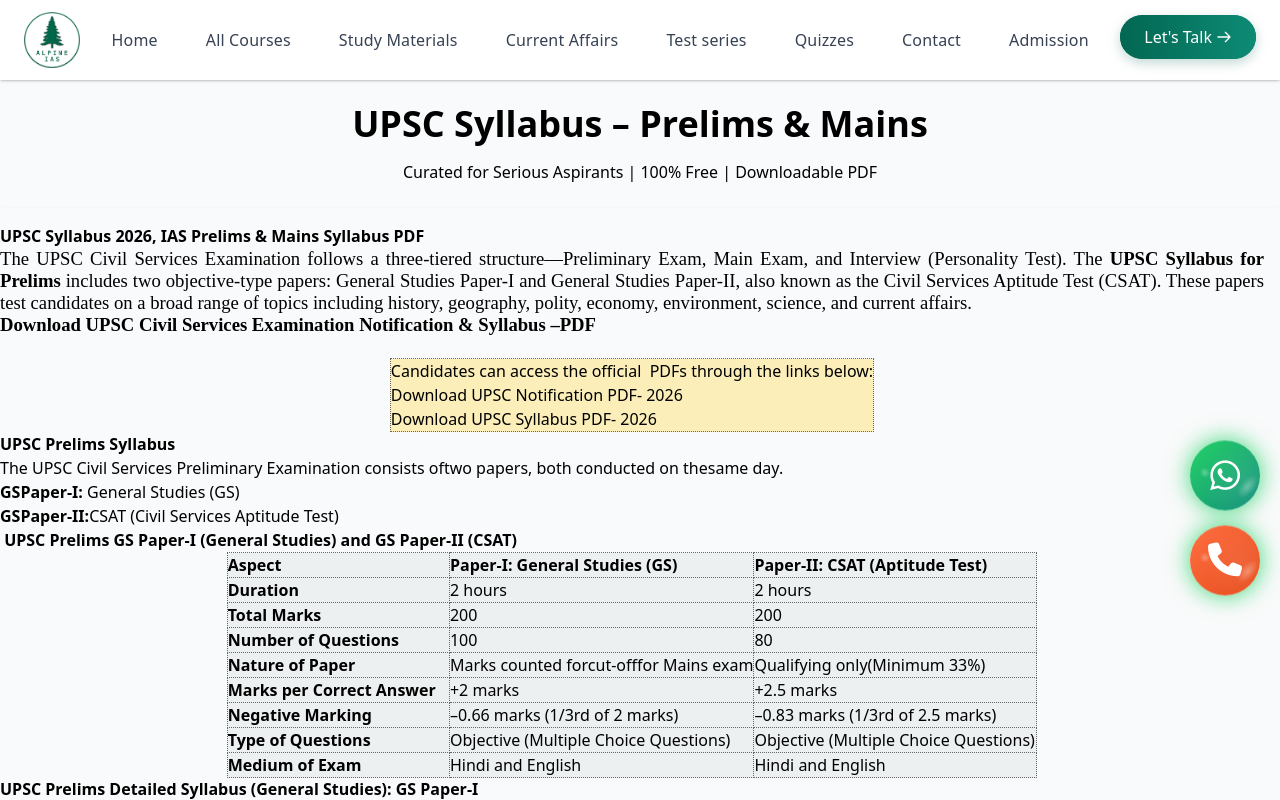
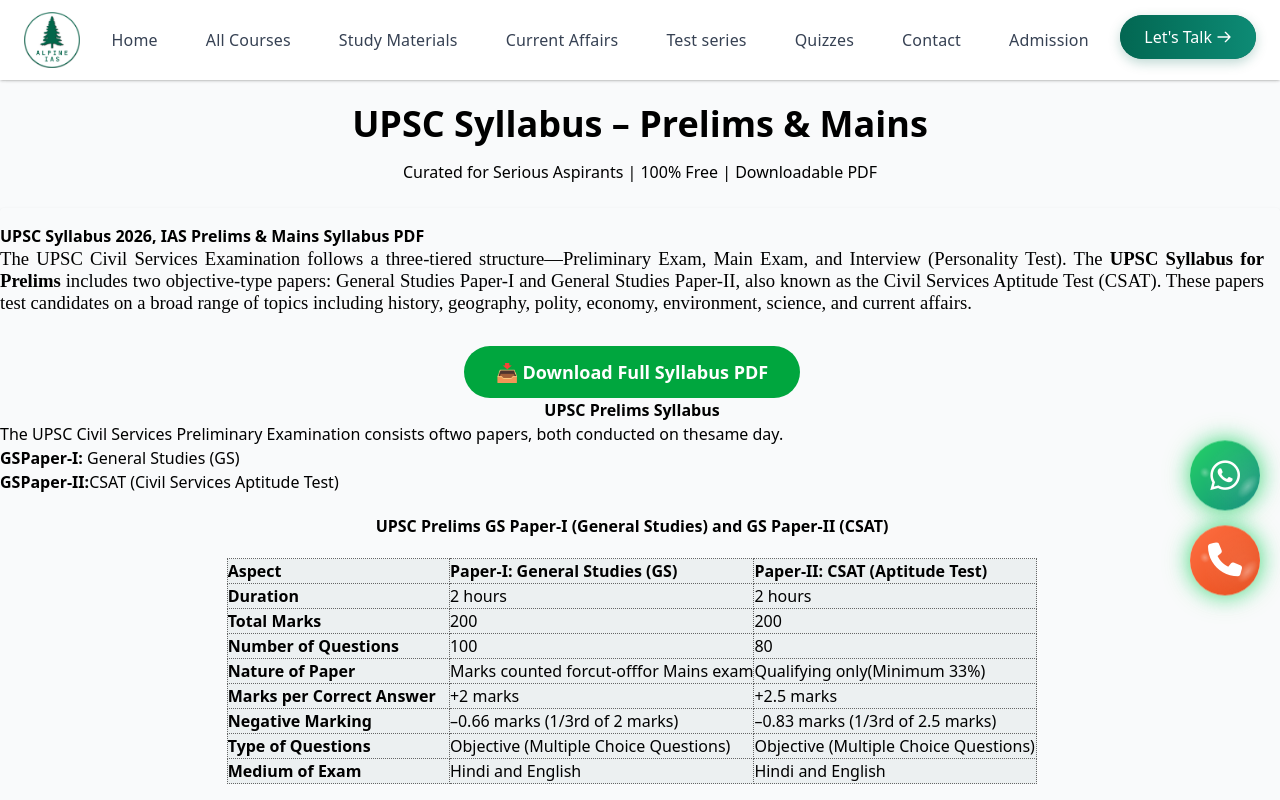
Before and after one commit to abhimanyuonline/AlpineIAS, a SvelteKit app: page /study-material/syllabus in a window 1280 px wide. Built offline with nearby package versions, Linux system fonts and the light colour scheme.

Commit message:
link added

```diff
--- a/src/routes/study-material/syllabus/+page.svelte
+++ b/src/routes/study-material/syllabus/+page.svelte
@@ -19,19 +19,17 @@
 						<div class="content pt-4 pr-4 pb-4">
 							<h2 dir="ltr"><strong>UPSC Syllabus 2026, IAS Prelims &amp; Mains Syllabus PDF<b></b></strong></h2>
 <p class="MsoNormal" style="margin-bottom: .0001pt; text-align: justify; line-height: normal;"><span style="font-size: 14.0pt; font-family: 'Kokila','sans-serif'; mso-fareast-font-family: 'Times New Roman'; mso-fareast-language: EN-IN;">The UPSC Civil Services Examination follows a three-tiered structure—Preliminary Exam, Main Exam, and Interview (Personality Test). The <b>UPSC Syllabus for Prelims</b> includes two objective-type papers: General Studies Paper-I and General Studies Paper-II, also known as the Civil Services Aptitude Test (CSAT). These papers test candidates on a broad range of topics including history, geography, polity, economy, environment, science, and current affairs.</span></p>
-<h2 class="MsoNormal" style="margin-bottom: .0001pt; text-align: justify; line-height: normal;"><span style="font-size: 14.0pt; font-family: 'Kokila','sans-serif'; mso-fareast-font-family: 'Times New Roman'; mso-fareast-language: EN-IN;"><span><strong>Download UPSC Civil Services Examination Notification &amp; Syllabus –PDF</strong><br></span><br></span></h2>
-<div dir="ltr" style="text-align: left;">
-<table class="table table-bordered"><colgroup><col width="601" style="width: 100%;"></colgroup>
-<tbody>
-<tr>
-<td style="background-color: #fbeeb8;">
-<p dir="ltr"><span>Candidates can access the official&nbsp; PDFs through the links below:</span></p>
-<p dir="ltr"><a href="https://upsc.gov.in/sites/default/files/Notif-CSP-2026-Engl-060226Rev.pdf" target="_blank" rel="noopener"><span>Download UPSC Notification PDF- 2026</span></a></p>
-<p dir="ltr"><a href="https://www.sanskritiias.com/uploaded_files/pdf/UPSC_Syllabus(Pre_Mains)_2025.pdf" target="_blank" rel="noopener"><span>Download UPSC Syllabus PDF- 2026</span><span>&nbsp;</span></a></p>
-</td>
-</tr>
-</tbody>
-</table>
+<p class="spaced-paragraph"></p>
+ <div class="flex justify-center mt-8">
+      <a
+        href="https://epx9v2hhyesb31wl.public.blob.vercel-storage.com/Notif-CSP-2025-Engl-220125%20%282%29.pdf"
+        class="bg-green-600 hover:bg-green-700 text-white px-8 py-3 rounded-full font-semibold text-lg transition-colors"
+        target="_blank"
+      >
+        📥 Download Full Syllabus PDF
+      </a>
+    </div>
+<div dir="ltr" style="text-align: center;">
 <h2><strong><b></b>UPSC Prelims Syllabus</strong></h2>
 </div>
 <p dir="ltr"><span>The UPSC Civil Services Preliminary Examination consists of </span><span>two papers</span><span>, both conducted on the </span><span>same day</span><span>.</span></p>
@@ -39,7 +37,9 @@
 <li><strong>GS</strong><span><strong> Paper-I:</strong> General Studies (GS)</span></li>
 <li><strong>GS</strong><span><strong> Paper-II: </strong>CSAT (Civil Services Aptitude Test)</span></li>
 </ul>
-<h2><span></span><strong>&nbsp;UPSC Prelims GS Paper-I (General Studies) and GS Paper-II (CSAT)</strong></h2>
+<p class="spaced-paragraph"></p>
+<h2 style="text-align: center;"><span></span><strong>UPSC Prelims GS Paper-I (General Studies) and GS Paper-II (CSAT)</strong></h2>
+<p class="spaced-paragraph"></p>
 <div dir="ltr" style="text-align: left;">
 <table class="table table-bordered"><colgroup><col width="165" style="width: 27.4542%;"><col width="226" style="width: 37.604%;"><col width="210" style="width: 34.9418%;"></colgroup>
 <tbody>
@@ -144,7 +144,8 @@
 </tr>
 </tbody>
 </table>
-<h2 class="MsoNormal" style="margin-bottom: 0.0001pt; line-height: normal; text-align: left;"><strong>UPSC Prelims Detailed Syllabus (General Studies): GS Paper-I<br><br></strong></h2>
+<p class="spaced-paragraph"></p>
+<h2 class="MsoNormal" style="margin-bottom: 0.0001pt; line-height: normal; text-align: center;"><strong>UPSC Prelims Detailed Syllabus (General Studies): GS Paper-I<br><br></strong></h2>
 </div>
 <div dir="ltr" style="text-align: left;">
 <table class="table table-bordered"><colgroup><col width="255" style="width: 42.3588%;"><col width="347" style="width: 57.6412%;"></colgroup>
@@ -216,7 +217,9 @@
 </tbody>
 </table>
 </div>
-<h2 dir="ltr"><strong>UPSC Prelims Detailed Syllabus (CSAT): GS Paper-II</strong></h2>
+<p class="spaced-paragraph"></p>
+<h2 dir="ltr" style="text-align: center;"><strong>UPSC Prelims Detailed Syllabus (CSAT): GS Paper-II</strong></h2>
+<p class="spaced-paragraph"></p>
 <div dir="ltr" style="text-align: left;">
 <table class="table table-bordered"><colgroup><col width="311" style="width: 51.7471%;"><col width="290" style="width: 48.2529%;"></colgroup>
 <tbody>
@@ -297,8 +300,9 @@
 <li dir="ltr" role="presentation"><span>There is 1/3 negative marking for every incorrect answer, so guesswork should be done cautiously.</span></li>
 <li dir="ltr" role="presentation"><span>CSAT (Paper-II) should not be taken lightly, as it is qualifying in nature and can be a deciding factor.</span><strong><b><br></b></strong></li>
 </ul>
-<h2 dir="ltr"><strong>UPSC Mains Syllabus</strong></h2>
+<h2 dir="ltr" style="text-align: center;"><strong>UPSC Mains Syllabus</strong></h2>
 <p dir="ltr"><span>The UPSC Civil Services Mains Examination is the second stage of the prestigious civil services exam in India. It consists of nine descriptive papers, including four General Studies papers, an Essay, two language papers, and two optional subject papers. This stage tests a candidate’s in-depth knowledge, analytical ability, and writing skills necessary for administrative responsibilities.</span></p>
+<p class="spaced-paragraph"></p>
 <div dir="ltr" style="text-align: center;">
 <table class="table table-bordered"><colgroup><col width="76" style="width: 14.579%;"><col width="408" style="width: 74.4192%;"><col width="60" style="width: 11.0018%;"></colgroup>
 <tbody>
@@ -460,10 +464,13 @@
 </tbody>
 </table>
 </div>
-<h2 dir="ltr"><strong>UPSC Mains Syllabus for Qualifying Papers (Indian Languages and English)</strong></h2>
+<p class="spaced-paragraph"></p>
+<h2 dir="ltr" style="text-align: center;"><strong>UPSC Mains Syllabus for Qualifying Papers (Indian Languages and English)</strong></h2>
+<p class="spaced-paragraph"></p>
 <p dir="ltr"><span>UPSC Mains includes two qualifying papers: Paper A (Compulsory Indian Language) and Paper B (English), each of 300 marks. Candidates must secure at least 25% marks in both to have their other papers evaluated. These papers test basic comprehension and writing skills. Marks in these are not counted for final ranking but are mandatory to qualify.</span></p>
 <p dir="ltr"><span>The pattern of questions would be broadly as follows:</span></p>
 <div dir="ltr" style="text-align: left;">
+<p class="spaced-paragraph"></p>
 <table class="table table-bordered"><colgroup><col width="138" style="width: 24.1259%;"><col width="434" style="width: 75.8741%;"></colgroup>
 <tbody>
 <tr>
@@ -512,16 +519,9 @@
 <li dir="ltr" role="presentation"><span>Important Geophysical Phenomena such as earthquakes, Tsunami, Volcanic activity, cyclone etc., geographical features and their location-changes in critical geographical features (including water-bodies and ice-caps) and in flora and fauna and the effects of such changes.</span><strong><b></b></strong></li>
 </ul>
 <div dir="ltr" style="text-align: left;">
-<table class="table table-bordered"><colgroup><col width="473" style="width: 100%;"></colgroup>
-<tbody>
-<tr>
-<td style="background-color: #ecf0f1;">
-<p dir="ltr"><span><strong>UPSC Mains Syllabus: </strong>Paper-II/General Studies-I <a href="https://www.sanskritiias.com/upsc-syllabus/general-studies-i" title="general-studies-i" target="_blank" rel="noopener">(Know more)</a></span></p>
-</td>
-</tr>
-</tbody>
-</table>
+<p class="spaced-paragraph"></p>
 <h2><strong><b></b></strong><strong>UPSC Mains Syllabus: Paper-III/General Studies-II</strong></h2>
+<p class="spaced-paragraph"></p>
 </div>
 <div dir="ltr" style="text-align: left;"><strong><b></b></strong><span>Governance, Constitution, Polity, Social Justice and International Relations</span></div>
 <ul style="list-style-type: square;">
@@ -547,16 +547,9 @@
 <li dir="ltr" role="presentation"><span>Important International Institutions, agencies and fora - their Structure, Mandate.</span><strong><b>&nbsp;</b></strong></li>
 </ul>
 <div dir="ltr" style="text-align: center;">
-<table class="table table-bordered"><colgroup><col width="463" style="width: 463px;"></colgroup>
-<tbody>
-<tr>
-<td style="background-color: #ecf0f1;">
-<p dir="ltr"><span><strong>UPSC Mains Syllabus: </strong>Paper-III/General Studies-II <a href="https://www.sanskritiias.com/upsc-syllabus/general-studies-ii" title="general-studies-ii" target="_blank" rel="noopener">(Know more)</a></span></p>
-</td>
-</tr>
-</tbody>
-</table>
+<p class="spaced-paragraph"></p>
 <h2 style="text-align: left;"><strong><b></b></strong><strong>UPSC Mains Syllabus: Paper-IV/General Studies-III<b></b></strong></h2>
+<p class="spaced-paragraph"></p>
 </div>
 <p dir="ltr"><span>Technology, Economic Development, Bio-diversity, Environment, Security and Disaster Management</span></p>
 <ul style="list-style-type: square;">
@@ -582,16 +575,9 @@
 <li dir="ltr" role="presentation"><span>Various Security Forces and Agencies and their Mandate.</span><strong><b><br></b></strong></li>
 </ul>
 <div dir="ltr" style="text-align: left;">
-<table class="table table-bordered"><colgroup><col width="507" style="width: 507px;"></colgroup>
-<tbody>
-<tr>
-<td style="background-color: #ecf0f1;">
-<p dir="ltr"><span><strong>UPSC Mains Syllabus: </strong>Paper-IV/General Studies-III <a href="https://www.sanskritiias.com/upsc-syllabus/general-studies-iii" title="general-studies-iii" target="_blank" rel="noopener">(Know more)</a></span></p>
-</td>
-</tr>
-</tbody>
-</table>
+<p class="spaced-paragraph"></p>
 <h2><strong><b></b></strong><strong>UPSC Mains Syllabus: Paper-V/General Studies- IV</strong></h2>
+<p class="spaced-paragraph"></p>
 </div>
 <div dir="ltr" style="text-align: left;"><strong><b></b>Ethics, Integrity and Aptitude</strong></div>
 <p dir="ltr"><span>This paper will include questions to test the candidates’ attitude and approach to issues relating to integrity, probity in public life and his problem solving approach to various issues and conflicts faced by him in dealing with society. Questions may utilise the case study approach to determine these aspects. The following broad areas will be covered:</span></p>
@@ -798,28 +784,8 @@
 </div>
 </div>
 </div>
-<br>    <section class="mb-6">
-      <button class="text-blue-600 underline" on:click={toggle}>
-        <span>{show ? 'Hide' : 'Show'}</span> Download Official Syllabus PDF
-      </button>
-
-      {#if show}
-        <ul class="list-disc pl-5 mt-4 space-y-2 text-green-700 text-sm">
-          <li><a href="https://drive.google.com/drive/folders/15eDW0BNwfJ7JI4QY1Z-C7Yem2X0LnjSg?usp=sharing" target="_blank" class="underline">📄 UPSC Prelims + Mains Official Syllabus PDF</a></li>
-        </ul>
-      {/if}
-    </section>
-
-    <div class="flex justify-center mt-8">
-      <a
-        href="https://drive.google.com/drive/folders/15eDW0BNwfJ7JI4QY1Z-C7Yem2X0LnjSg?usp=sharing"
-        class="bg-green-600 hover:bg-green-700 text-white px-8 py-3 rounded-full font-semibold text-lg transition-colors"
-        target="_blank"
-      >
-        📥 Download Full Syllabus PDF
-      </a>
-    </div>
-  </main>
+<br>
+</main>
 </div>
 
 <style>
@@ -835,4 +801,7 @@
     margin-right: auto;
     width: fit-content !important;
   }
+  .spaced-paragraph {
+    margin-bottom: 20px; /* Adds 20 pixels of space below the paragraph */
+  }
 </style>
```
